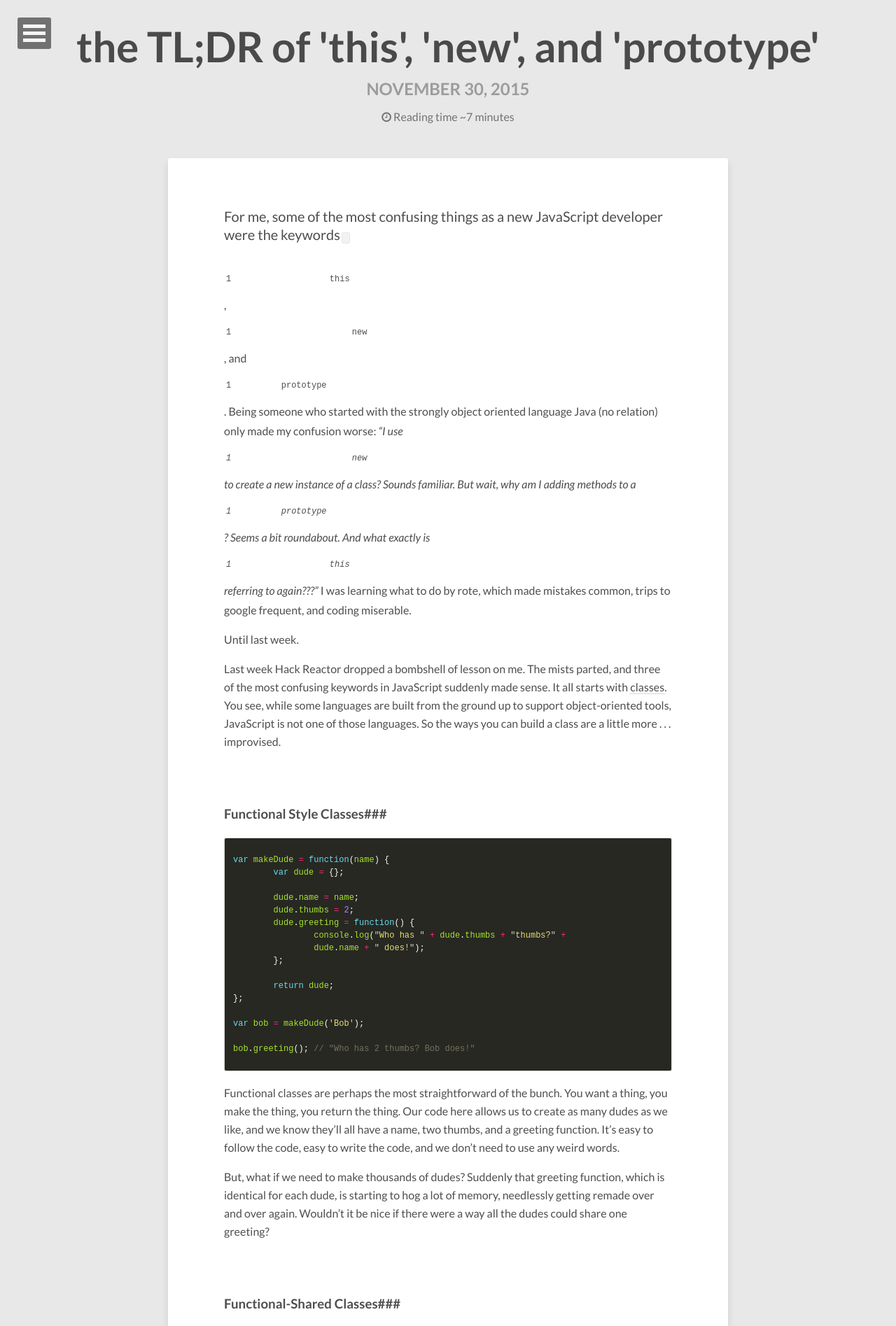
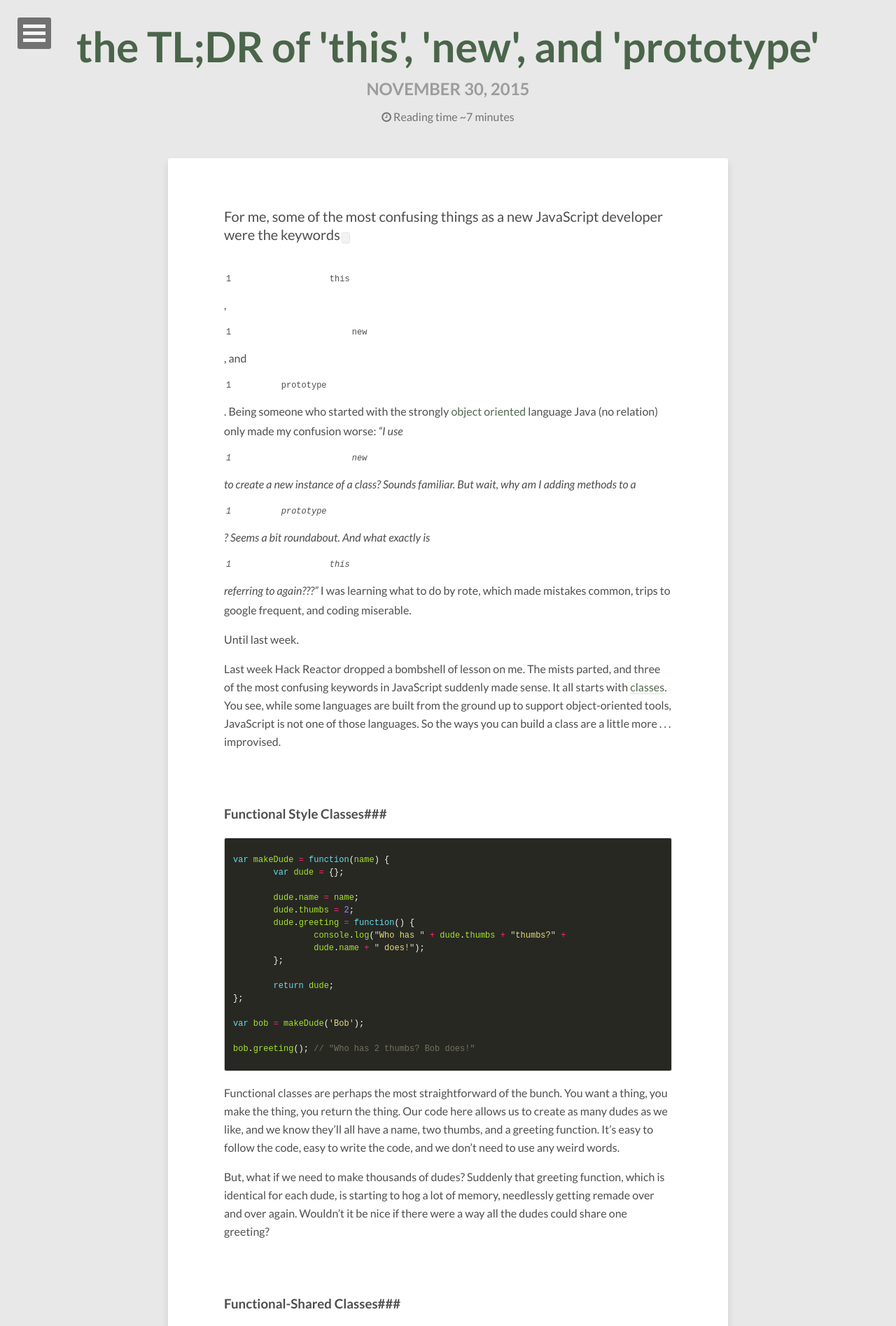
Before and after one commit to delventhalz/delventhalz.github.io, a Jekyll site: the page built from _posts/2015-11-30-tldr-of-classes.markdown, in a window 1280 px wide. Shown: the top 1895 px of the page at 70% size. Built offline with Jekyll 4.4.1, drawn with Linux system fonts in a browser that asks for light colours; nearby versions of some CDN libraries; comment, search, counter and statistics services are not loaded.

Commit message:
Small stylings updates

```diff
--- a/_sass/_variables.scss
+++ b/_sass/_variables.scss
@@ -27,7 +27,7 @@ $comp-color 	 		   : complement(#222);
 $border-color    		 : lighten($base-color,60);
 $white           		 : #fff;
 $black           		 : #000;
-$link-color 		     : rgba(#222,0.8);
+$link-color 		     : rgba(#242,0.8);
 
 $primary			       : #222;
 $success			       : #5cb85c;
--- a/index.html
+++ b/index.html
@@ -1,7 +1,7 @@
 ---
 layout: post-index
 title: Latest Posts
-description: "Describe this nonsense."
+description: "A collection of JavaScript epiphanies"
 tags: [Jekyll, theme, themes, responsive, blog, modern]
 comments: false
 image:
```
